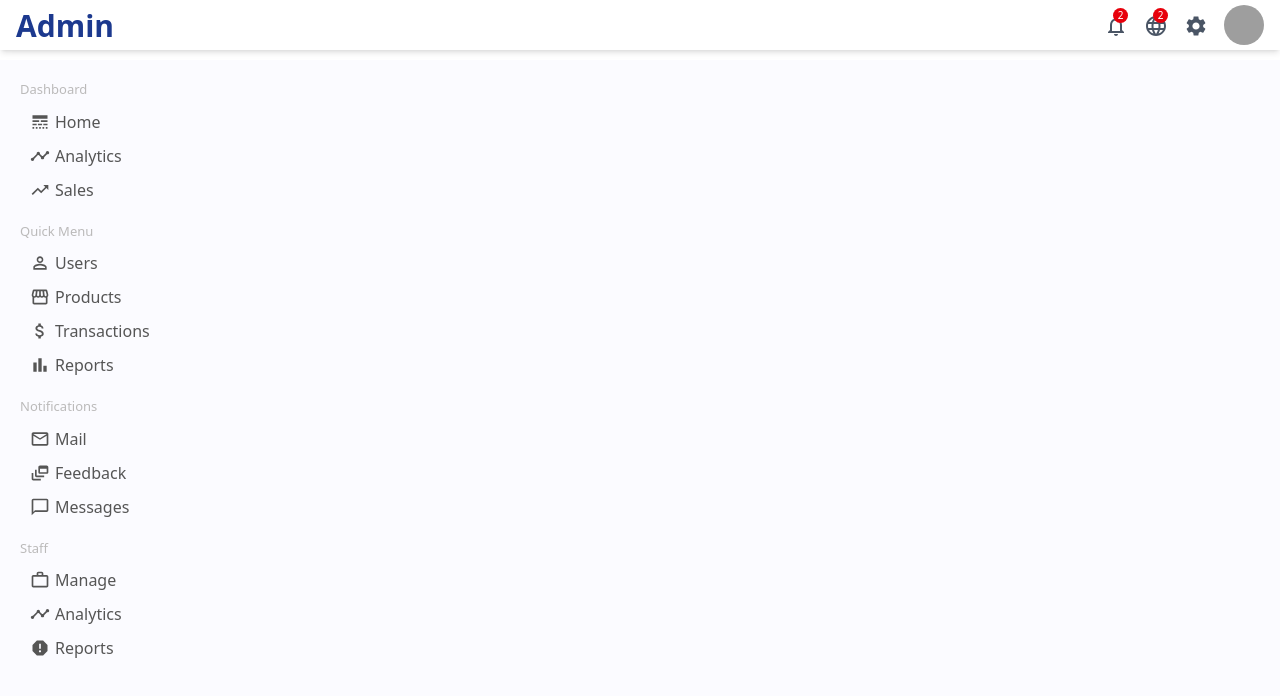
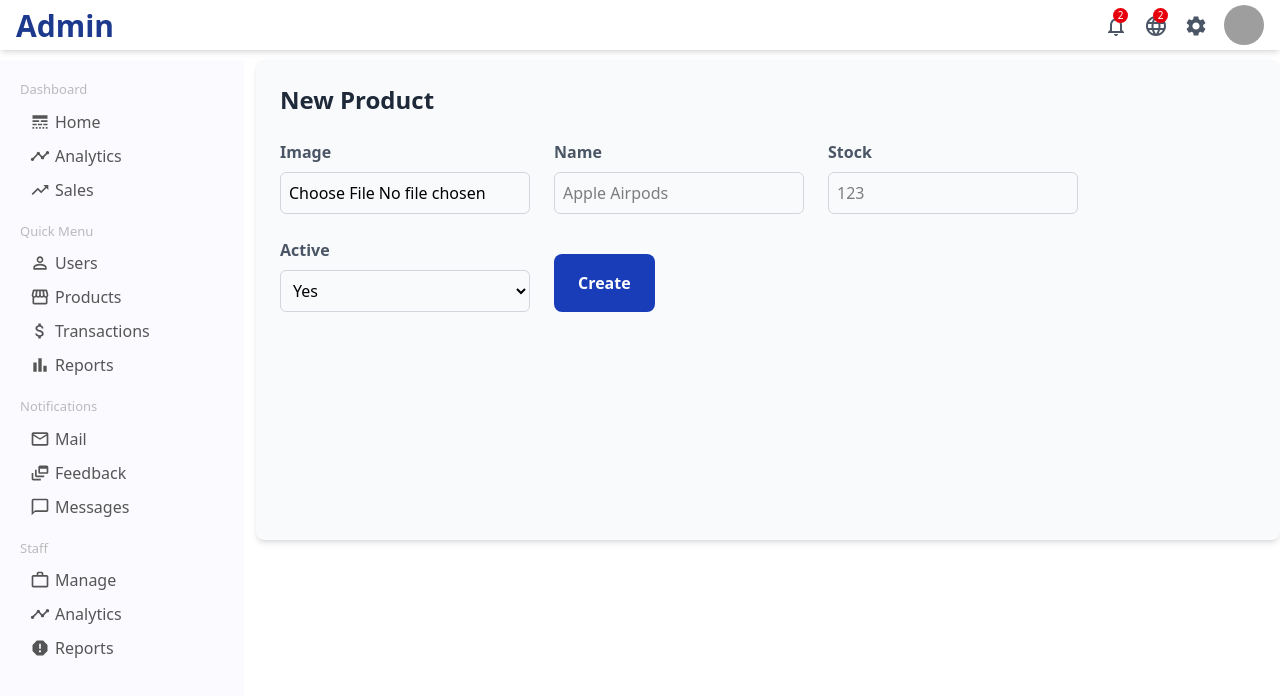
Before and after one commit to Nkugavarathan/fashion-ecommerce-mern, a React (Vite) app in the folder admin/: page /newproduct in a window 1280 px wide. Shown: the top 696 px of the page. Built offline with nearby package versions, Linux system fonts and the light colour scheme; grey boxes are pictures that could not be loaded.

Commit message:
newProduct page created and styled

```diff
--- a/admin/src/App.jsx
+++ b/admin/src/App.jsx
@@ -9,6 +9,7 @@ import User from "./pages/user/User"
 import NewUser from "./pages/newuser/NewUser"
 import Product from "./pages/product/Product"
 import ProductList from "./pages/productlist/ProductList"
+import NewProduct from "./pages/newproduct/NewProduct"
 function App() {
   return (
     <>
@@ -23,6 +24,7 @@ function App() {
           <Route path="/newUser" element={<NewUser />} />
           <Route path="/products" element={<ProductList />} />
           <Route path="/products/:productId" element={<Product />} />
+          <Route path="/newproduct" element={<NewProduct />} />
         </Routes>
       </div>
     </>
--- a/admin/src/components/sidebar/Sidebar.jsx
+++ b/admin/src/components/sidebar/Sidebar.jsx
@@ -47,11 +47,12 @@ function Sidebar() {
                 Users
               </li>
             </Link>
-
-            <li className="sidebarListItem">
-              <Storefront className="sidebarIcon" />
-              Products
-            </li>
+            <Link to="/products">
+              <li className="sidebarListItem">
+                <Storefront className="sidebarIcon" />
+                Products
+              </li>
+            </Link>
             <li className="sidebarListItem">
               <AttachMoney className="sidebarIcon" />
               Transactions
--- /dev/null
+++ b/admin/src/pages/newproduct/NewProduct.jsx
@@ -0,0 +1,62 @@
+import React from "react"
+
+export default function NewProduct() {
+  return (
+    <div className="flex-[4] h-[60vh] bg-gray-50 p-6 rounded-lg shadow-md ms-3 overflow-y-auto">
+      <h1 className="text-2xl font-bold text-gray-800 mb-6">New Product</h1>
+
+      <form className="flex flex-col sm:flex-row sm:flex-wrap gap-6">
+        {/* Image */}
+        <div className="flex flex-col w-full sm:w-[250px]">
+          <label className="text-gray-600 font-semibold mb-2">Image</label>
+          <input
+            type="file"
+            id="file"
+            className="border border-gray-300 rounded-md p-2 focus:ring-2 focus:ring-blue-500"
+          />
+        </div>
+
+        {/* Name */}
+        <div className="flex flex-col w-full sm:w-[250px]">
+          <label className="text-gray-600 font-semibold mb-2">Name</label>
+          <input
+            type="text"
+            placeholder="Apple Airpods"
+            className="border border-gray-300 rounded-md p-2 focus:ring-2 focus:ring-blue-500"
+          />
+        </div>
+
+        {/* Stock */}
+        <div className="flex flex-col w-full sm:w-[250px]">
+          <label className="text-gray-600 font-semibold mb-2">Stock</label>
+          <input
+            type="text"
+            placeholder="123"
+            className="border border-gray-300 rounded-md p-2 focus:ring-2 focus:ring-blue-500"
+          />
+        </div>
+
+        {/* Active */}
+        <div className="flex flex-col w-full sm:w-[250px]">
+          <label className="text-gray-600 font-semibold mb-2">Active</label>
+          <select
+            name="active"
+            id="active"
+            className="border border-gray-300 rounded-md p-2 focus:ring-2 focus:ring-blue-500"
+          >
+            <option value="yes">Yes</option>
+            <option value="no">No</option>
+          </select>
+        </div>
+
+        {/* Submit Button */}
+        <button
+          type="submit"
+          className="bg-blue-800 hover:bg-blue-900 text-white font-semibold py-2 px-6 rounded-lg mt-4 transition-all duration-200"
+        >
+          Create
+        </button>
+      </form>
+    </div>
+  )
+}
```
